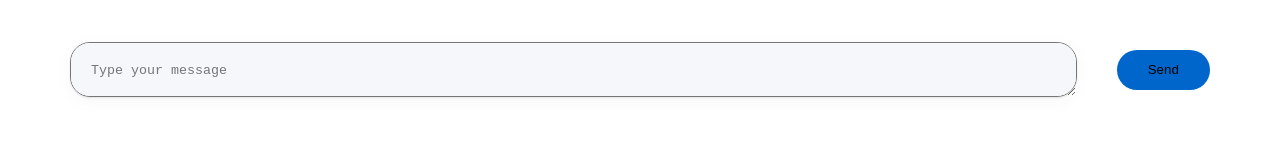
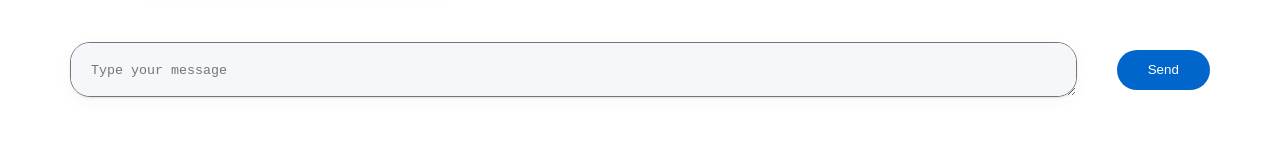
Before and after one commit to alik-avizha/hws2, a React (Create React App) app: page /#/pre-junior in a window 1280 px wide. Shown: the part 385-532 px from the top of the page. Built offline with nearby package versions, Linux system fonts and the light colour scheme.

Commit message:
change styles in first HomeWorks

```diff
--- a/src/s2-homeworks/hw01/message-sender/MessageSender.module.css
+++ b/src/s2-homeworks/hw01/message-sender/MessageSender.module.css
@@ -2,7 +2,6 @@
     display: flex;
     flex-direction: row;
     margin-top: 40px;
-    margin-bottom: 40px;
     margin-right: 70px;
     align-items: center;
 }
@@ -26,6 +25,8 @@ textarea:empty::-webkit-scrollbar {
     background: #0066CC;
     border-radius: 20px;
     border: none;
+    color: white;
+    cursor: pointer;
 }
 
 .button:hover {
```
